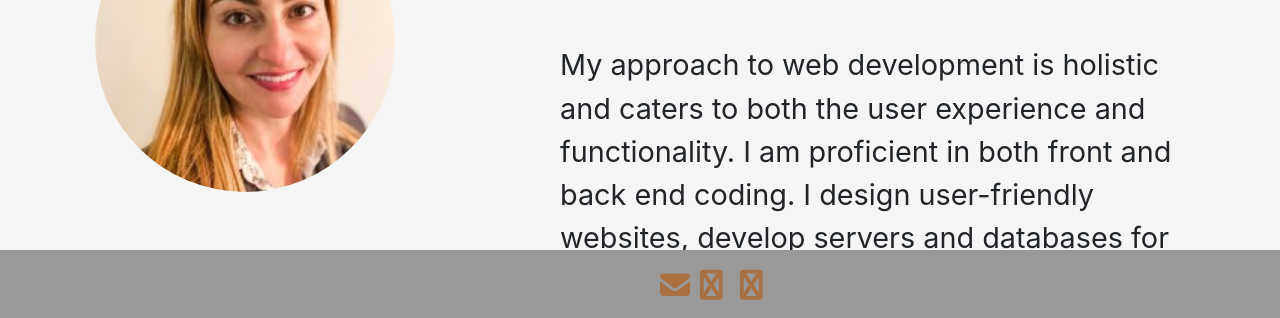
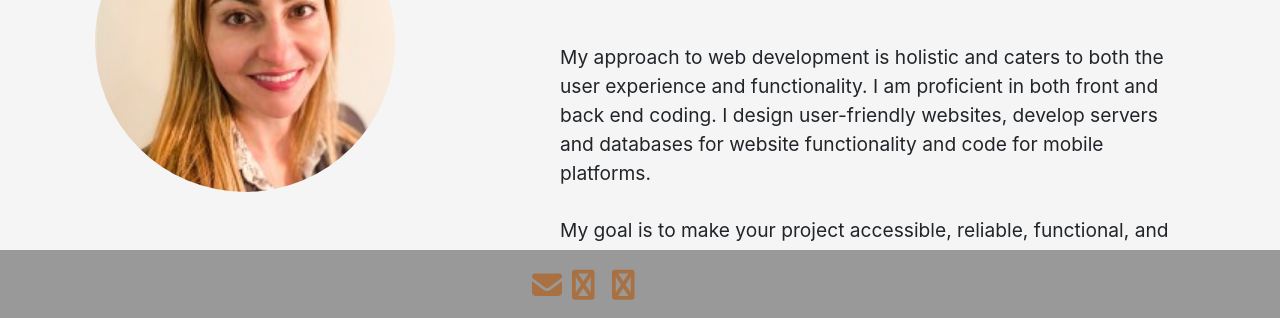
Before and after one commit to mnilou/first-portfolio, a plain HTML site: page index.html in a window 1280 px wide. Shown: the part 480-798 px from the top of the page. Drawn offline with nearby package versions, Linux system fonts and the light colour scheme.

Commit message:
updated tiger website on portfolio page

```diff
--- a/index.html
+++ b/index.html
@@ -49,7 +49,7 @@
           <p style="font-size: 300%; color: rgb(25, 29, 72)">Nilou Mostofi</p>
           <p style="font-size: 200%; margin-top: -25px">Full Stack Developer</p>
           <br />
-          <p style="font-size: 180%">
+          <p style="font-size: 120%">
             My approach to web development is holistic and caters to both the
             user experience and functionality. I am proficient in both front and
             back end coding. I design user-friendly websites, develop servers
--- a/style.css
+++ b/style.css
@@ -43,7 +43,7 @@
 /*in all pages */
 .panel-footer {
   font-size: 30px;
-  text-align: center;
+  align-content: space-around;
   color: rgb(169, 112, 66);
   background-color: rgb(153, 153, 153);
   position: fixed;
@@ -57,7 +57,7 @@
   color: rgb(169, 112, 66);
   border-radius: 20%;
   padding: 20px;
-  margin-left: 50%;
+  margin-left: 40%;
 }
 .fa:hover {
   opacity: 0.7;
@@ -73,10 +73,9 @@
   padding: 20px;
 }
 /* Need help with the website link */
-.fa-website {
+/* .fa-website {
   color: rgb(169, 112, 66);
-}
-/*just not understanding this*/
+} */
 @media screen and (min-width: 771px) {
   body {
     background-color: whitesmoke;
```
Also changed, not shown: contact.html (+3 -3 lines), portfolio.html (+1 -1 lines).
